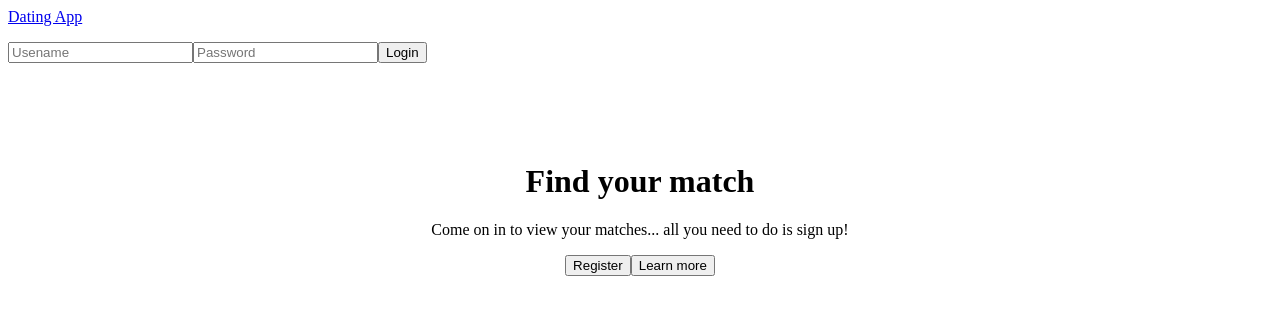
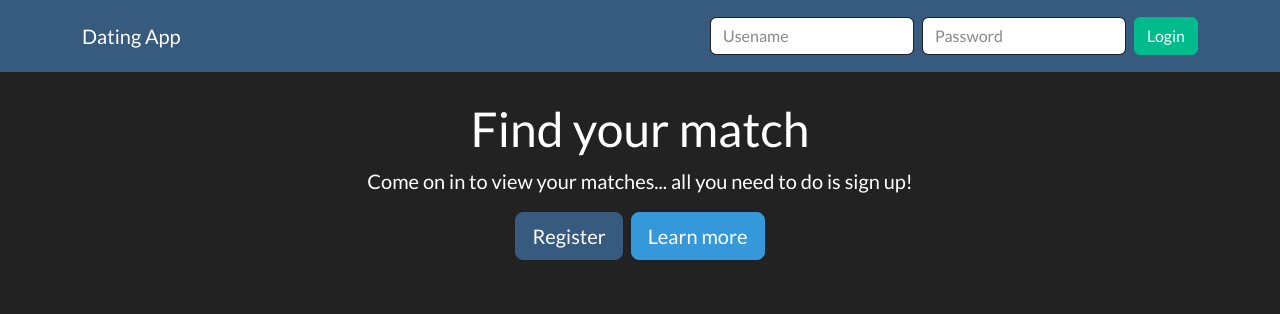
Before and after one commit to thiagobcf/DatingApp, an Angular app in the folder client/: page / in a window 1280 px wide. Shown: the top 314 px of the page. Built offline with nearby package versions, Linux system fonts and the light colour scheme; no server answers.

Commit message:
new theme

```diff
--- a/client/angular.json
+++ b/client/angular.json
@@ -36,6 +36,8 @@
             ],
             "styles": [
               "node_modules/ngx-bootstrap/datepicker/bs-datepicker.css",
+              "node_modules/bootstrap/dist/css/bootstrap.min.css",
+              "node_modules/bootswatch/dist/darkly/bootstrap.css",
               "node_modules/font-awesome/css/font-awesome.min.css",
               "node_modules/ngx-toastr/toastr.css",
               "src/styles.css"
--- a/client/package.json
+++ b/client/package.json
@@ -22,6 +22,7 @@
     "@angular/router": "^17.0.0",
     "@angular/ssr": "^17.0.8",
     "bootstrap": "^5.3.2",
+    "bootswatch": "^5.3.2",
     "express": "^4.18.2",
     "font-awesome": "^4.7.0",
     "ngx-bootstrap": "^12.0.0",
--- a/client/src/app/nav/nav.component.html
+++ b/client/src/app/nav/nav.component.html
@@ -1,4 +1,4 @@
-<nav class="navbar navbar-expand-md navbar-dark fixed-top bg-dark">
+<nav class="navbar navbar-expand-md navbar-dark fixed-top bg-primary">
     <div class="container">
       <a class="navbar-brand" routerLink="/" routerLinkActive="active">Dating App</a>
 
@@ -18,8 +18,8 @@
 
         </ul>
 
-        <div class="dropdown" *ngIf="accountService.currentUser$ | async" dropdown>
-          <a class="dropdown-toggle text-light text-decoration-none"dropdownToggle>Welcome user</a>
+        <div class="dropdown" *ngIf="(accountService.currentUser$ | async) as user" dropdown>
+          <a class="dropdown-toggle text-light text-decoration-none"dropdownToggle>Welcome {{user.username | titlecase}}</a>
           <div class="dropdown-menu" *dropdownMenu>
             <a class="dropdown-item">Edit Profile</a>
             <a class="dropdown-item" (click)="logout()">Logout</a>
@@ -40,7 +40,7 @@
             type="password"
             placeholder="Password">
 
-          <button class="btn btn-outline-success" type="submit">Login</button>
+          <button class="btn btn-success" type="submit">Login</button>
         </form>
 
     </div>
```
Also changed, not shown: 5 other files (tests, documents, lock files or other folders).
